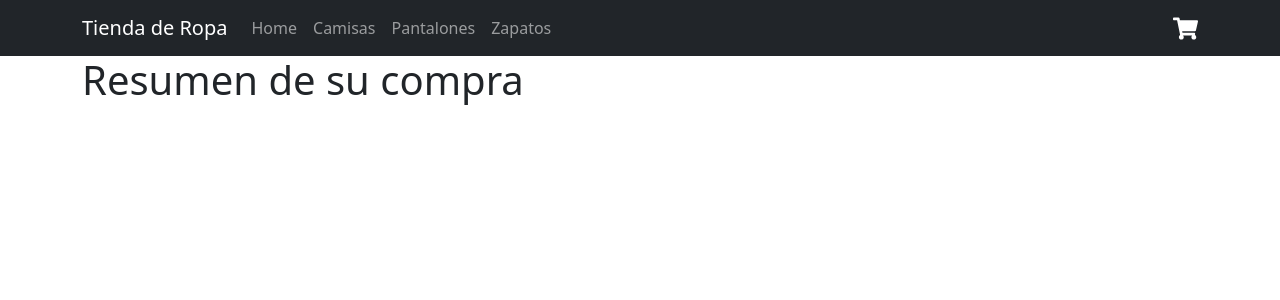
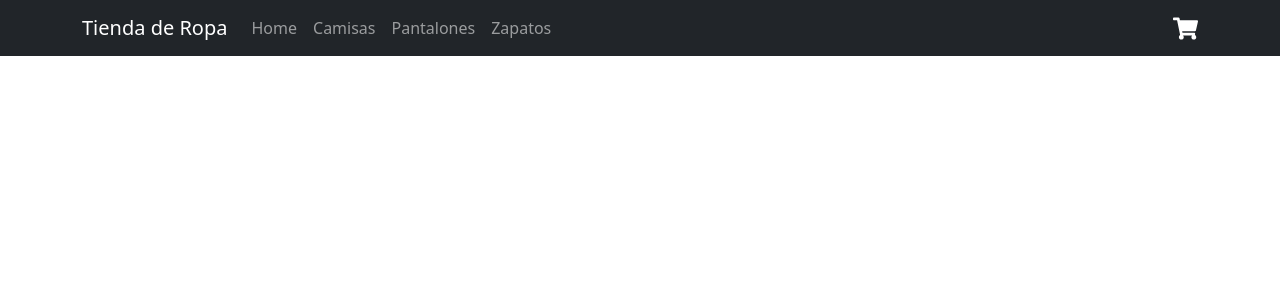
Before and after one commit to DavidBotina09/PreEntrega2_Reactjs, a React (Create React App) app: page /Proyecto_Reactjs/checkout in a window 1280 px wide. Shown: the top 300 px of the page. Built offline with nearby package versions, Linux system fonts and the light colour scheme.

Commit message:
agregando gif al readme

```diff
--- a/src/App.js
+++ b/src/App.js
@@ -6,7 +6,6 @@ import { BrowserRouter, Routes, Route } from "react-router-dom";
 import ItemDetailContainer from './components/ItemDetail/ItemDetailContainer';
 import Cart from './components/Cart/Cart';
 import CartProvider from './components/CartContext';
-import Checkout from './components/Checkout';
 
 function App() {
   return (
@@ -18,7 +17,6 @@ function App() {
         <Route path='/category/:categoryId' element={<ItemListContainer greeting="Bienvenidos a mi Tienda"/>}/>
         <Route path='/item/:id' element={<ItemDetailContainer/>}/>
         <Route path='/cart' element={<Cart />} />
-        <Route path='/checkout' element={<Checkout />} />
       </Routes>
       </CartProvider>
     </BrowserRouter >
--- a/src/components/Checkout.js
+++ /dev/null
@@ -1,10 +0,0 @@
-import Container from 'react-bootstrap/Container';
-const Checkout = () => {
-  return (
-    <Container>
-      <h1>Resumen de su compra</h1>
-    </Container>
-  );
-}
-
-export default Checkout;
```
Also changed, not shown: 1 other file (tests, documents, lock files or other folders).
